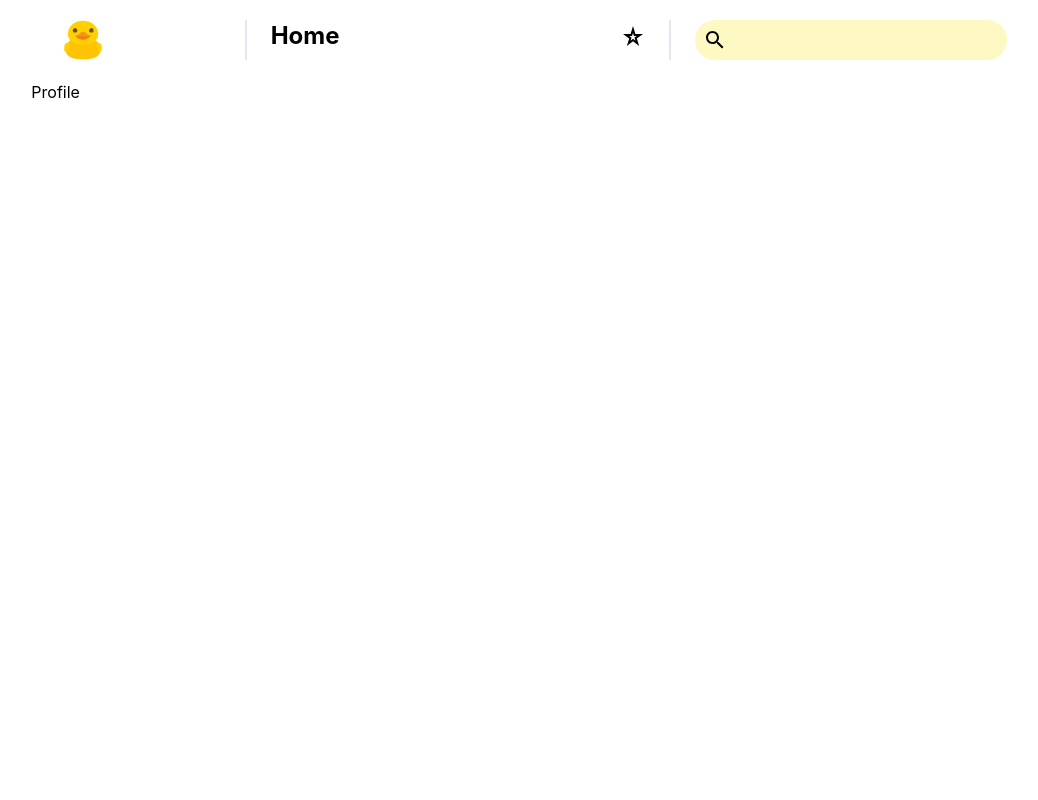
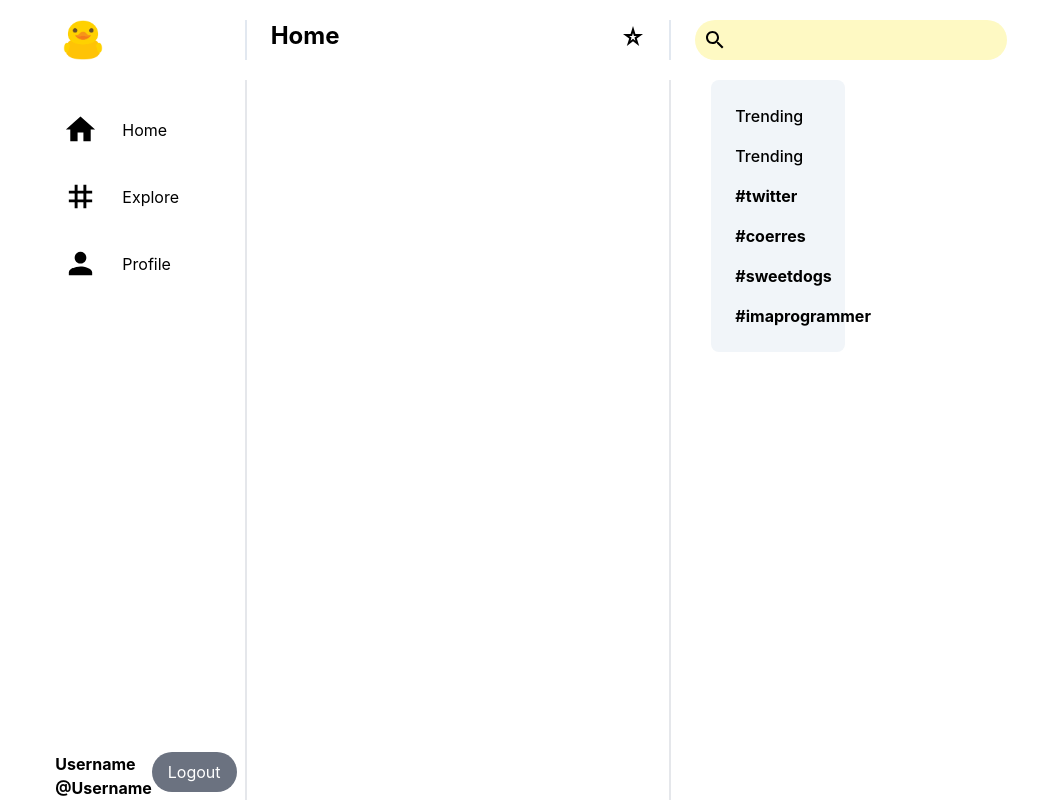
Before and after one commit to Coerres/twitter-clone, a React (Create React App) app in the folder client/: page /profile/1 in a window 1280 px wide. Shown: the whole page, without its empty margins (182-1220 px from the left). Built offline with nearby package versions, Linux system fonts and the light colour scheme.

Commit message:
Add Profile UI

```diff
--- a/client/src/pages/Profile/Profile.jsx
+++ b/client/src/pages/Profile/Profile.jsx
@@ -1,7 +1,20 @@
 import React from "react";
+import LeftSidebar from "../../components/LeftSidebar/LeftSidebar";
+import RightSidebar from "../../components/RightSidebar/RightSidebar";
+const Profile = () =>{
+    return( <div className="grid grid-cols-1 md:grid-cols-4">
+        <div className="px-6">
+            <LeftSidebar />
+        </div>
+        <div className="col-span-2 border-x-2 border-t-slate-800 px-6">
 
-const Profile = () =>{
-    return <div>Profile</div>;
+        </div>
+
+        <div className="px-6">
+            <RightSidebar />
+        </div>
+    </div>
+    );
 };
 
 export default Profile;
```
